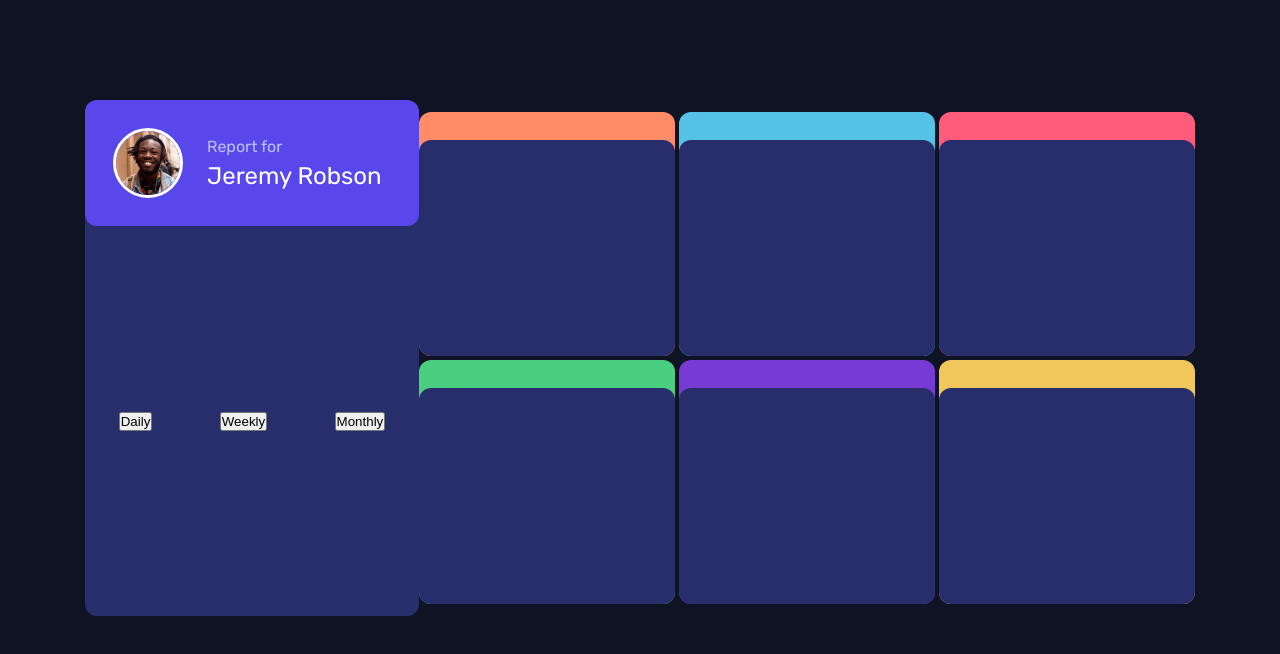
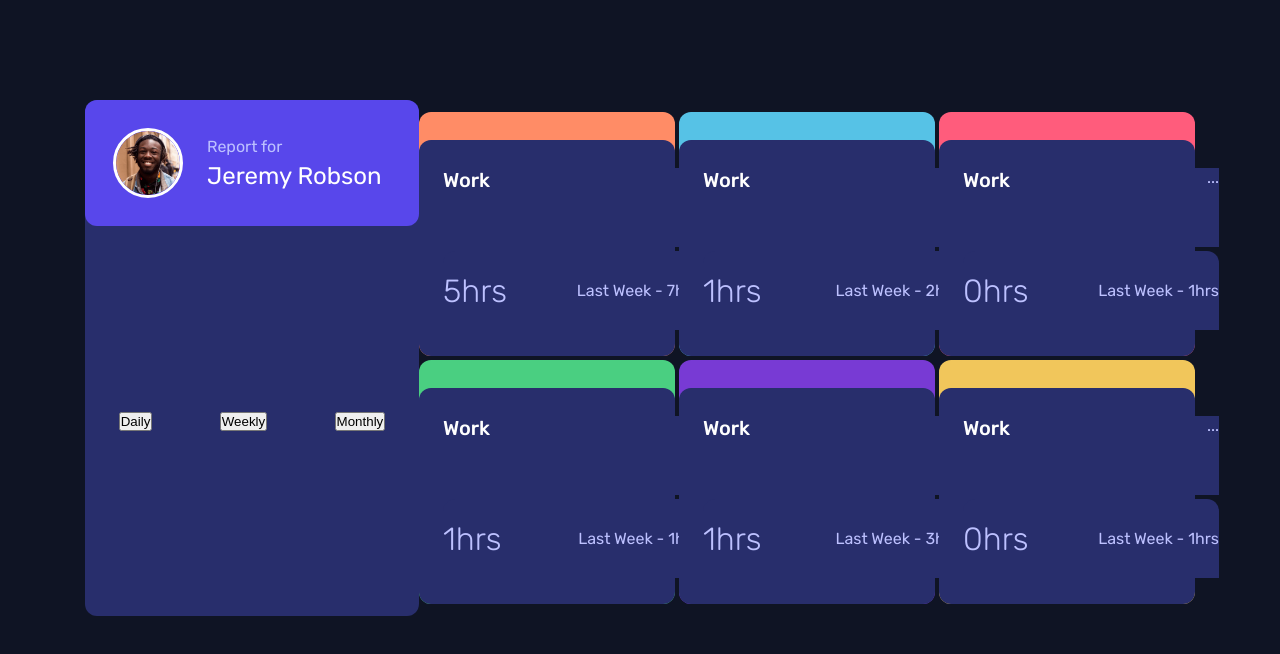
Before and after one commit to WillamiFerreira/TimeTracking-Dashboard-Main, a React (Vite) app: page / in a window 1280 px wide. Shown: the top 654 px of the page. Built offline with nearby package versions, Linux system fonts and the light colour scheme.

Commit message:
Design dos cards criados

```diff
--- a/data.json
+++ b/data.json
@@ -85,7 +85,7 @@
     }
   },
   {
-    "title": "Self Care",
+    "title": "Self_Care",
     "timeframes": {
       "daily": {
         "current": 0,
--- a/src/components/Card.jsx
+++ b/src/components/Card.jsx
@@ -1,9 +1,17 @@
 import './styles/card.css'
 
-const Card = () => {
+const Card = ({current, previous}) => {
     return (
         <div className='card'>
-            <div id="stats_bg"></div>
+            <div id="stats_bg">
+                    <div className='card_name'>
+                        <p>Work</p> <p>...</p>
+                    </div>
+                    <div className='stats'>
+                        <p>{current}hrs</p>
+                        <p>Last Week - {previous}hrs</p>
+                    </div>
+            </div>
         </div>
     );
 };
--- a/src/components/Container.jsx
+++ b/src/components/Container.jsx
@@ -1,24 +1,77 @@
+import { useState } from 'react';
 import Card from './Card';
 import Perfil from './Perfil';
 import './styles/container.css'
 
+import dataa from '../../data.json'
+
 const Container = () => {
 
-    function exemplo(data){//dta é um array de objetos
-        console.log('Data no pai mlk! finalmente!!')
-        console.log(data.Work)
+    const [data, setData] = useState({
+            Exercise: {current: 1, previous: 1},
+            Play: {current: 1, previous: 2},
+            Self_Care:
+            {current: 0, previous: 1},
+            Social: {current: 1, previous: 3},
+            Study:{current: 0, previous: 1},
+            Work: {current: 5, previous: 7},
+        });
+
+    function GetData(e){
+
+        switch (e.target.id ) {
+            case '1': //daily
+                var daily = {}
+
+                dataa.map(area => { //cada loop do map é um objeto diferente
+                    daily[`${area.title}`] = {
+                    ["current"]: area.timeframes.daily.current,
+                    ["previous"]: area.timeframes.daily.previous
+                };
+                })
+                //console.log(daily)
+                setData(daily)
+                break;
+
+            case '2':
+                var weekly = {}
+
+                dataa.map(area => {
+                    weekly[`${area.title}`] = {
+                        ["current"]: area.timeframes.weekly.current,
+                        ["previous"]: area.timeframes.weekly.previous
+                    }
+                })
+                //console.log(weekly)
+                setData(weekly)
+                break;
+
+            case '3':
+                var monthly = {}
+
+                dataa.map(area => {
+                    monthly[`${area.title}`] = {
+                        ["current"]: area.timeframes.monthly.current,
+                        ["previous"]: area.timeframes.monthly.previous
+                    }
+                })
+                //console.log(monthly)
+                setData(monthly)
+                break;
+
+        }
+
     }
-
     return (
         <div className={`container`}>
-            <Perfil retorno={exemplo} />
+            <Perfil getData={GetData} />
             <div className='cards_ct'>
-                <Card />
-                <Card />
-                <Card />
-                <Card />
-                <Card />
-                <Card />
+                <Card current={data.Work.current} previous={data.Work.previous} />
+                <Card current={data.Play.current} previous={data.Play.previous}/>
+                <Card current={data.Study.current} previous={data.Study.previous}/>
+                <Card current={data.Exercise.current} previous={data.Exercise.previous}/>
+                <Card current={data.Social.current} previous={data.Social.previous}/>
+                <Card current={data.Self_Care.current} previous={data.Self_Care.previous}/>
             </div>
         </div>
     );
--- a/src/components/Perfil.jsx
+++ b/src/components/Perfil.jsx
@@ -4,53 +4,14 @@ import perfil from '../assets/image-jeremy.png'
 import Button from './Button';
 
 import data from '../../data.json';
+import { useEffect } from 'react';
 
 
-const Perfil = ({retorno}) => {
+const Perfil = ({getData}) => {
 
 
     function GetData(e){
-
-        switch (e.target.id) {
-            case '1': //daily
-                var daily = {}
-
-                data.map(area => { //cada loop do map é um objeto diferente
-                    daily[`${area.title}`] = {
-                    ["current"]: area.timeframes.daily.current,
-                    ["previous"]: area.timeframes.daily.previous
-                };
-                })
-                //console.log(daily)
-                retorno(daily)
-                break;
-
-            case '2':
-                var weekly = {}
-
-                data.map(area => {
-                    weekly[`${area.title}`] = {
-                        ["current"]: area.timeframes.weekly.current,
-                        ["previous"]: area.timeframes.weekly.previous
-                    }
-                })
-                //console.log(weekly)
-                retorno(weekly)
-                break;
-
-            case '3':
-                var monthly = {}
-
-                data.map(area => {
-                    monthly[`${area.title}`] = {
-                        ["current"]: area.timeframes.monthly.current,
-                        ["previous"]: area.timeframes.monthly.previous
-                    }
-                })
-                //console.log(monthly)
-                retorno(monthly)
-                break;
-        }
+        getData(e)
 
     }
 
--- a/src/components/styles/card.css
+++ b/src/components/styles/card.css
@@ -1,5 +1,41 @@
 #stats_bg{
+    display: flex;
+    flex-direction: column;
+    border-radius: 12px;
     height: 118px;
     width: 100%;
+    padding: 28px 24px 26px 24px;
     background-color: var(--stats-bg);
+
+
 }
+
+div.card_name{
+    display: flex;
+    justify-content: space-between;
+    background-color: var(--stats-bg) !important;
+
+}
+div.card_name p:first-child{
+    font-weight: 500;
+    font-size: 20px;
+    color: white;
+}
+
+
+
+div.stats{
+    display: flex;
+    flex-direction: row;
+    background-color: var(--stats-bg) !important;
+    border-radius: 12px 12px 0 0;
+    justify-content: space-between;
+    align-items: center;
+    margin-top: 4px;
+}
+
+div.stats p:first-child{
+    font-weight: 300;
+    font-size: 32px;
+    color: var(--pale-blue);
+}
--- a/src/components/styles/container.css
+++ b/src/components/styles/container.css
@@ -22,13 +22,8 @@
     width: 100%;
 
 }
-#stats_bg{
-    height: 118px;
-    width: 100%;
-    background-color: #282E6C;
-}
 
-.container  .cards_ct div{
+.container  .cards_ct > div{
     display: flex;
     flex-direction: column-reverse;
 
@@ -37,8 +32,8 @@
     height: 156px;
     border-radius: 12px;
 
-    text-align: center;
-    line-height: 156px;
+    color: red;
+
 
 }
 
@@ -68,11 +63,6 @@
 
 
 
-
-
-
-
-
 .row{
     display: flex;
     flex-direction: row;
--- a/src/index.css
+++ b/src/index.css
@@ -22,7 +22,6 @@ html{
 
 
 
-
 *{
   box-sizing: border-box;
   margin: 0;
```
